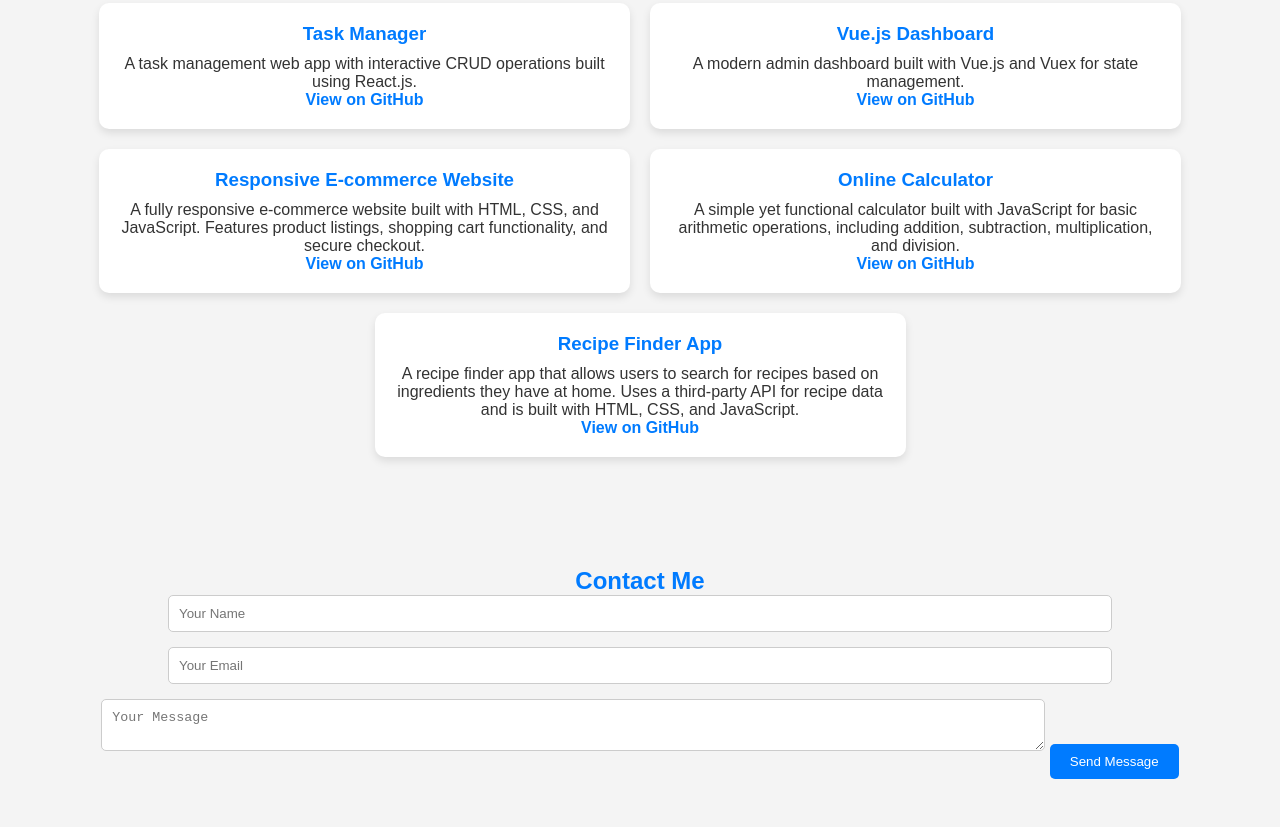
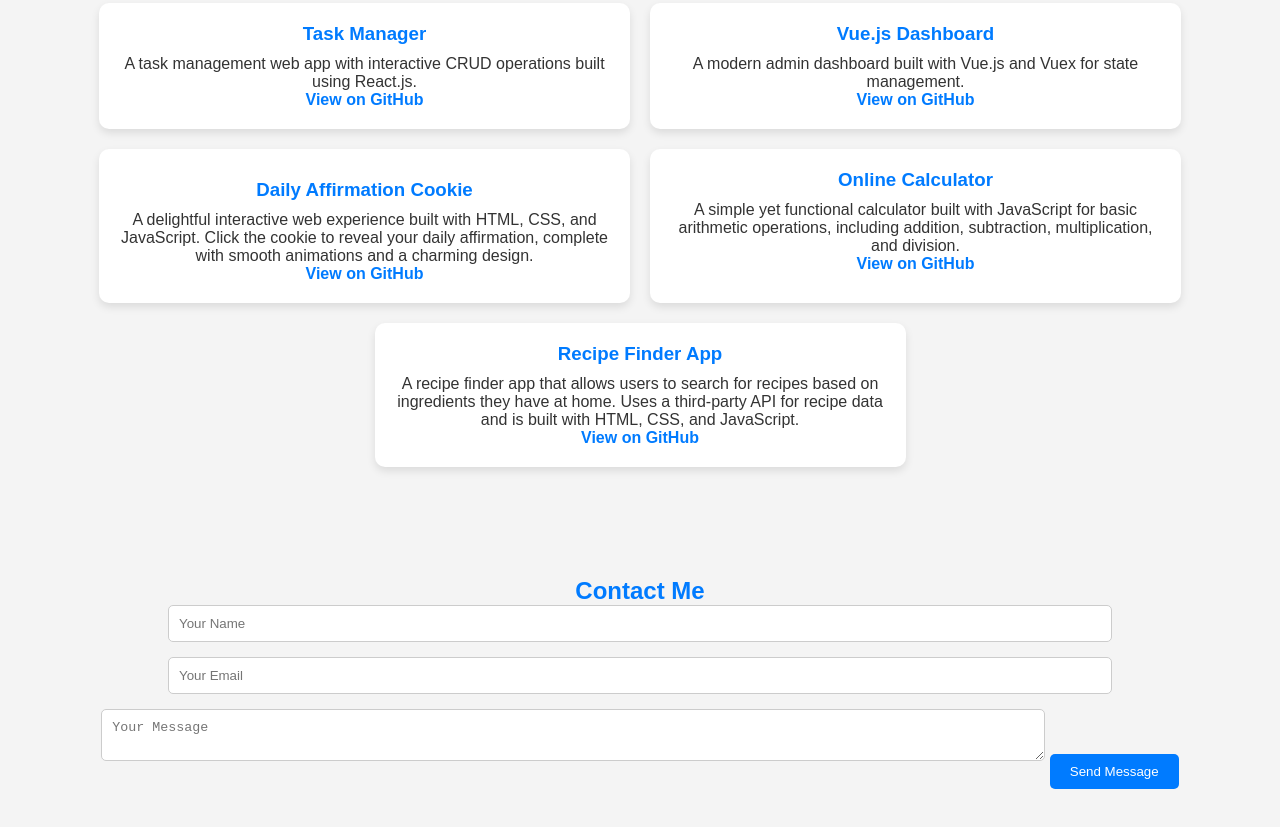
Before and after one commit to Carocrispy/My-Portfolio-, a plain HTML site: page index.html in a window 1280 px wide. Shown: the part 884-1711 px from the top of the page. Drawn offline with Linux system fonts and the light colour scheme; files that its build step writes are made by us from their sources; a script that the page names is missing.

Commit message:
Update index.html

```diff
--- a/index.html
+++ b/index.html
@@ -90,9 +90,9 @@
                 <a href="https://github.com/Carocrispy/Vue-Dashboard-" target="_blank">View on GitHub</a>
             </div>
             <div class="project-card">
-    <h3>Responsive E-commerce Website</h3>
-    <p>A fully responsive e-commerce website built with HTML, CSS, and JavaScript. Features product listings, shopping cart functionality, and secure checkout.</p>
-    <a href="https://github.com/YourUsername/ecommerce-website" target="_blank">View on GitHub</a>
+    <h3><h3>Daily Affirmation Cookie</h3>
+<p>A delightful interactive web experience built with HTML, CSS, and JavaScript. Click the cookie to reveal your daily affirmation, complete with smooth animations and a charming design.</p>
+    <a href="https://github.com/Carocrispy/daily-affirmation" target="_blank">View on GitHub</a>
 </div>
 
 <div class="project-card">
```
